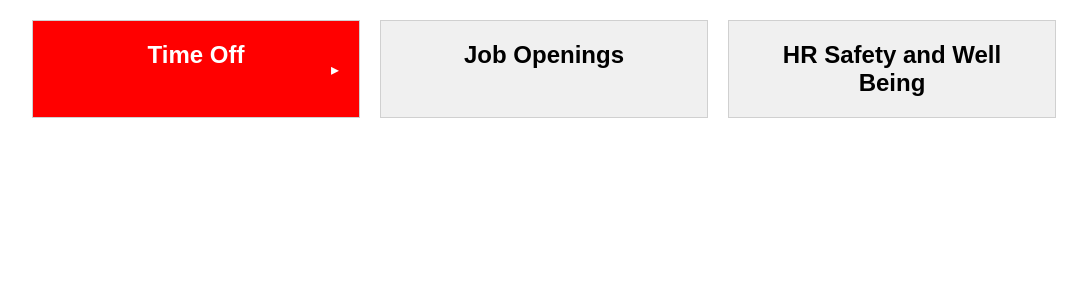
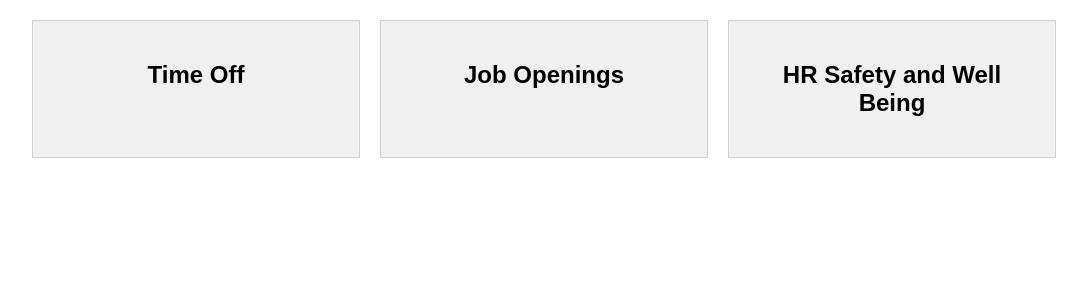
Before and after one commit to uiowaSEP2024/003_MAGNA, a Django app: template templates/home.html in a window 1280 px wide. Shown: the top 300 px of the page, without its empty margins (96-1183 px from the left). Run offline with Django 4.2, Linux system fonts and the light colour scheme; the template is opened without the code that fills it, so the values that code supplies are empty.

Commit message:
working changes on the html

```diff
--- a/magna/settings.py
+++ b/magna/settings.py
@@ -60,7 +60,7 @@ ROOT_URLCONF = "magna.urls"
 TEMPLATES = [
     {
         "BACKEND": "django.template.backends.django.DjangoTemplates",
-        "DIRS": [],
+        "DIRS": [os.path.join(BASE_DIR, "templates")],
         "APP_DIRS": True,
         "OPTIONS": {
             "context_processors": [
--- a/magna/urls.py
+++ b/magna/urls.py
@@ -16,9 +16,9 @@ Including another URLconf
 """
 from django.contrib import admin
 from django.urls import path, include
-from .templates import home_page
+
+
 
 urlpatterns = [
     path("admin/", admin.site.urls),
-    path('', include("home.html")),
 ]
--- a/static/css/styles.css
+++ b/static/css/styles.css
@@ -57,19 +57,3 @@ body, html {
     text-align: center;
     position: relative;
 }
-
-.card.red {
-    background-color: #ff0000;
-    color: white;
-}
-
-.card h2 {
-    margin: 0;
-}
-
-.arrow {
-    position: absolute;
-    right: 20px;
-    top: 50%;
-    transform: translateY(-50%);
-}
--- a/templates/home.html
+++ b/templates/home.html
@@ -1,11 +1,11 @@
-{% load static %}
+
 <!DOCTYPE html>
 <html lang="en">
 <head>
     <meta charset="UTF-8">
     <meta name="viewport" content="width=device-width, initial-scale=1.0">
     <title>Magna Homepage</title>
-    <link rel="stylesheet" href="{% static 'css/styles.css' %}"> <!-- Link to your external CSS file -->
+    <link rel="stylesheet" type="text/css" href="../static/css/styles.css"> <!-- Link to your external CSS file -->
 </head>
 <body>
     <header>
@@ -14,9 +14,8 @@
 
     <main>
         <div class="container">
-            <div class="card red">
+            <div class="card">
                 <h2>Time Off</h2>
-                <span class="arrow">&#9656;</span>
             </div>
             <div class="card">
                 <h2>Job Openings</h2>
--- a/templates/login.html
+++ b/templates/login.html
@@ -3,7 +3,7 @@
 <head>
     <meta charset="UTF-8">
     <title>Login</title>
-    <link rel="stylesheet" href="/static/css/styles.css">
+    <link rel="stylesheet" href="/css/styles.css">
 </head>
 <body>
     <div class="login-container">
```
Also changed, not shown: login/views.py (line endings or trailing spaces).
